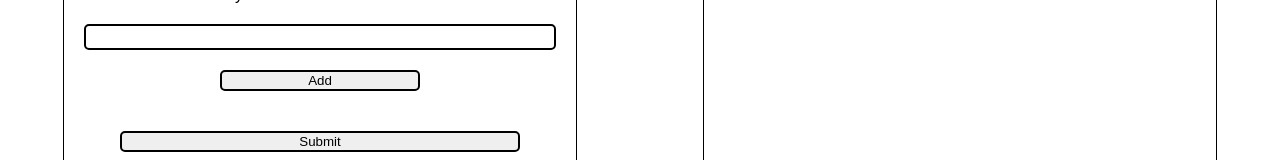
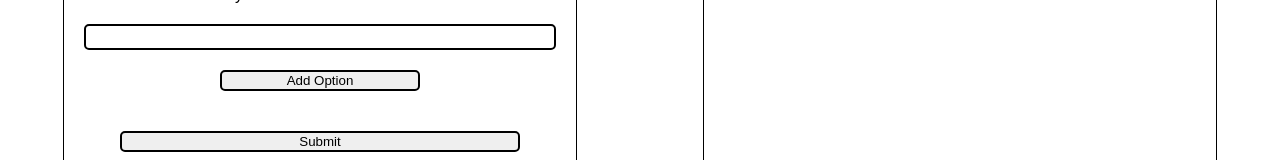
Before and after one commit to sretundijr/form-builder, a React (Create React App) app: page / in a window 1280 px wide. Both pictures are taken after a click on the button "Radio Button". Shown: the part 316-476 px from the top of the page. Built offline with nearby package versions, Linux system fonts and the light colour scheme.

Commit message:
delete option added

```diff
--- a/src/form-builder/element-creation-components/element-creation-form.js
+++ b/src/form-builder/element-creation-components/element-creation-form.js
@@ -18,6 +18,7 @@ class RenderElementCreationForm extends Component {
     this.addOption = this.addOption.bind(this);
     this.handleFormSubmit = this.handleFormSubmit.bind(this);
     this.handleIsRequiredInputChange = this.handleIsRequiredInputChange.bind(this);
+    this.handleRemoveOptionEvent = this.handleRemoveOptionEvent.bind(this);
   }
 
   handleLabelChangeEvent(e) {
@@ -30,6 +31,13 @@ class RenderElementCreationForm extends Component {
     this.setState({
       option: e.target.value,
     })
+  }
+
+  handleRemoveOptionEvent() {
+    this.setState((prevState) => {
+      prevState.options.pop();
+      return { options: prevState.options };
+    });
   }
 
   handleIsRequiredInputChange(e) {
@@ -70,6 +78,18 @@ class RenderElementCreationForm extends Component {
     })
   }
 
+  renderRemoveOptionBtn() {
+    if (this.state.options.length > 0) {
+      return (
+        <button
+          type="button"
+          className="add-options-btn"
+          onClick={this.handleRemoveOptionEvent}
+        >Remove Option</button>
+      )
+    }
+  }
+
   renderElementOptionsInput(options) {
     if (options) {
       const inputAttributes = {
@@ -87,7 +107,8 @@ class RenderElementCreationForm extends Component {
             className="add-options-btn"
             type="button"
             onClick={this.addOption}
-          >Add</button>
+          >Add Option</button>
+          {this.renderRemoveOptionBtn()}
         </div>
       )
     }
--- a/src/form-builder/form-builder.js
+++ b/src/form-builder/form-builder.js
@@ -40,7 +40,6 @@ class FormBuilder extends Component {
     });
   }
 
-  // todo bug fix clear selected item when a user chooses a new element w/o submission
   render() {
     return (
       <div className="form-builder-container">
```
